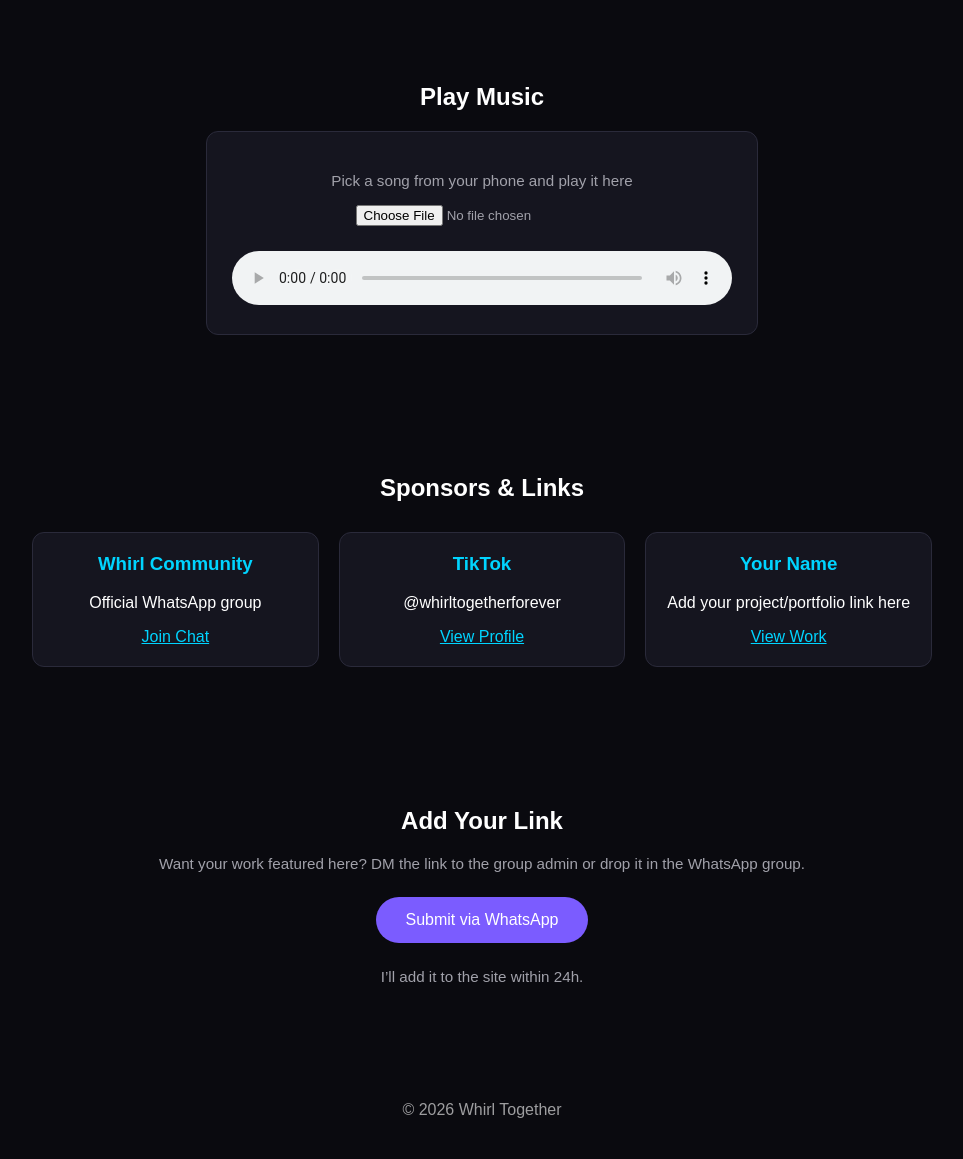
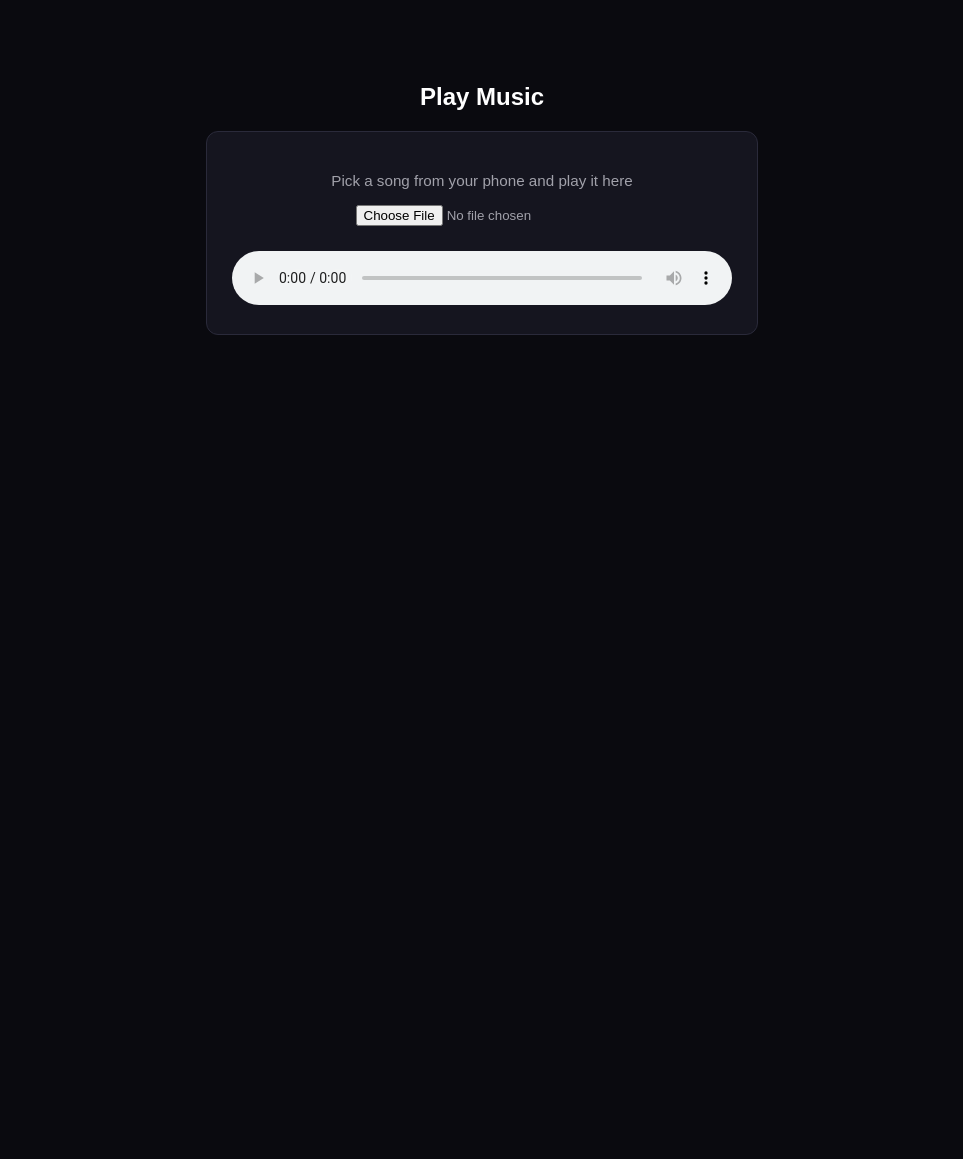
Before and after one commit to whirlhub/WHIRL-TOGETHER-, a plain HTML site: page index.html in a window 1280 px wide. Shown: the part 376-1535 px from the top of the page, without its empty margins (158-1121 px from the left). After the commit the page ends 800 px from the top, so only its background shows below. Drawn offline with Linux system fonts and the light colour scheme.

Commit message:
Update index.html

```diff
--- a/index.html
+++ b/index.html
@@ -42,6 +42,9 @@
   .btn-tiktok {
       background: linear-gradient(90deg, #ff0050, #00f2ea);
     }
+  .btn-facebook {
+      background: #1877f2;
+    }
   .section {
       padding: 60px 20px;
       max-width: 900px;
@@ -70,7 +73,6 @@
       color: #a1a1aa;
       font-size: 0.95rem;
     }
-    /* Music player styles */
   .music-box {
       background: #15151f;
       padding: 25px;
@@ -96,61 +98,12 @@
     <p>Connecting talent with opportunities and sponsors</p>
     <a href="https://chat.whatsapp.com/J0pSLuqKUsTFxYoat4lJbj" target="_blank" class="btn">Join WhatsApp Group</a>
     <a href="https://www.tiktok.com/@whirltogetherforever" target="_blank" class="btn btn-tiktok">Follow on TikTok</a>
+    <a href="https://www.facebook.com/profile.php?id=61589247127526" target="_blank" class="btn btn-facebook">Follow on Facebook</a>
   </div>
 
-  <!-- NEW MUSIC SECTION -->
   <div class="section" id="music">
     <h2>Play Music</h2>
     <div class="music-box">
       <p class="note">Pick a song from your phone and play it here</p>
       <input type="file" id="musicFile" accept="audio/*">
-      <audio id="player" controls></audio>
-    </div>
-  </div>
-
-  <div class="section" id="sponsors">
-    <h2>Sponsors & Links</h2>
-    <div class="grid">
-      <div class="card">
-        <h3>Whirl Community</h3>
-        <p>Official WhatsApp group</p>
-        <a href="https://chat.whatsapp.com/J0pSLuqKUsTFxYoat4lJbj" target="_blank">Join Chat</a>
-      </div>
-
-      <div class="card">
-        <h3>TikTok</h3>
-        <p>@whirltogetherforever</p>
-        <a href="https://www.tiktok.com/@whirltogetherforever" target="_blank">View Profile</a>
-      </div>
-
-      <div class="card">
-        <h3>Your Name</h3>
-        <p>Add your project/portfolio link here</p>
-        <a href="#" target="_blank">View Work</a>
-      </div>
-    </div>
-  </div>
-
-  <div class="section" id="submit">
-    <h2>Add Your Link</h2>
-    <p class="note">Want your work featured here? DM the link to the group admin or drop it in the WhatsApp group.</p>
-    <a href="https://chat.whatsapp.com/J0pSLuqKUsTFxYoat4lJbj" target="_blank" class="btn">Submit via WhatsApp</a>
-    <p class="note">I’ll add it to the site within 24h.</p>
-  </div>
-
-  <footer style="padding: 40px; opacity: 0.6;">
-    © 2026 Whirl Together
-  </footer>
-
-<script>
-  // Music player script
-  document.getElementById('musicFile').onchange = function(event) {
-    const file = event.target.files[0];
-    if (file) {
-      document.getElementById('player').src = URL.createObjectURL(file);
-    }
-  };
-</script>
-
-</body>
-  </html>
+      <audio id="player" controls></
```
Lines whose indentation alone changed are shown as unchanged.
